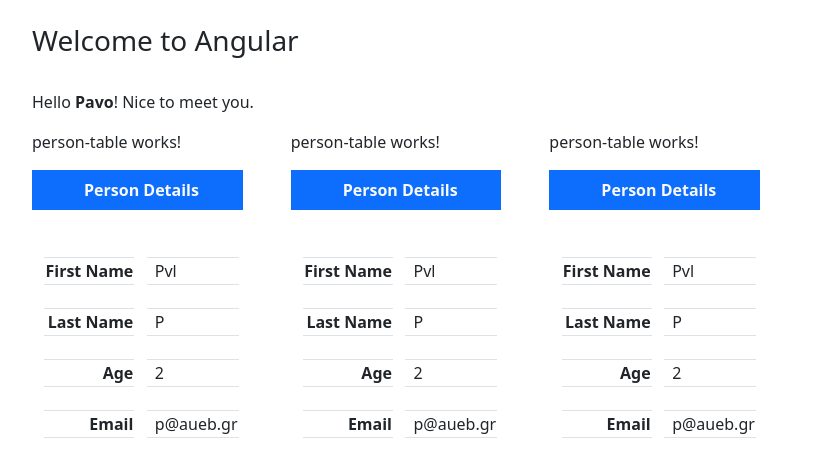
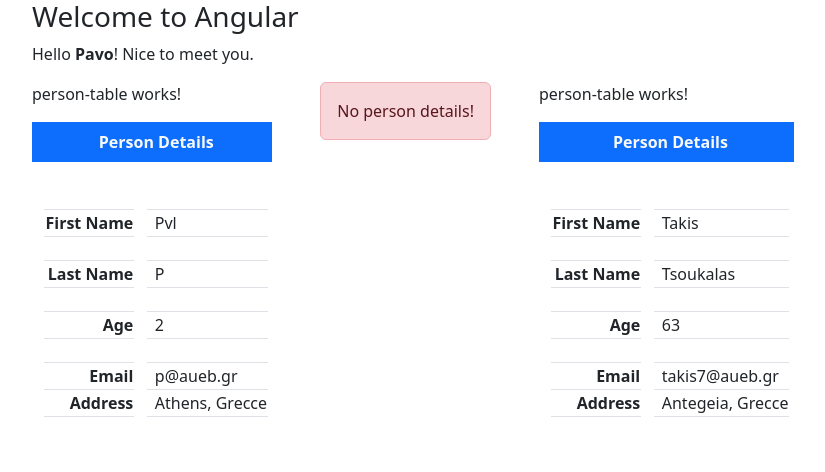
Before and after one commit to pav1op/angular-introduction, an Angular app: page / in a window 1280 px wide. Shown: the top 472 px of the page, without its empty margins (50-875 px from the left). Built offline with nearby package versions, Linux system fonts and the light colour scheme.

Commit message:
component-input

```diff
--- a/src/app/app.component.html
+++ b/src/app/app.component.html
@@ -1,10 +1,10 @@
 <div class="container">
-        <h3>Welcome to Angular</h3>
-        <p>Hello <strong>{{ name }}</strong>! Nice to meet you.</p>
+       <h3>Welcome to Angular</h3>
+       <p>Hello <strong>{{ name }}</strong>! Nice to meet you.</p>
 
   <div class="d-flex gap-5 text-nowrap ">
+    <app-person-table [person]="person0"></app-person-table>
     <app-person-table></app-person-table>
-    <app-person-table></app-person-table>
-    <app-person-table></app-person-table>
+    <app-person-table [person]="person1"></app-person-table>
   </div>
 </div>
--- a/src/app/app.component.ts
+++ b/src/app/app.component.ts
@@ -1,5 +1,6 @@
 import { Component } from '@angular/core';
 import { PersonTableComponent } from './components/person-table/person-table.component';
+import { Person } from './shared/interfaces/person';
 
 @Component({
   selector: 'app-root',
@@ -11,5 +12,21 @@ import { PersonTableComponent } from './components/person-table/person-table.com
 export class AppComponent {
   name = 'Pavo';
 
+  person0: Person = {
+    givenName: 'Pvl',
+    surName: 'P',
+    age: 2,
+    email: 'p@aueb.gr',
+    address: 'Athens, Grecce',
+  };
+
+  person1: Person = {
+    givenName: 'Takis',
+    surName: 'Tsoukalas',
+    age: 63,
+    email: 'takis7@aueb.gr',
+    address: 'Antegeia, Grecce',
+  };
+
 
 }
--- a/src/app/components/person-table/person-table.component.html
+++ b/src/app/components/person-table/person-table.component.html
@@ -1,3 +1,8 @@
+@if(!person) {
+    <div class="alert alert-danger text-center">
+        No person details!
+    </div>
+} @else {
 <p>person-table works!</p>
 <table class="table table-bordered w-50">
       <caption class="caption-top fw-bold bg-primary text-light text-center">
@@ -19,4 +24,9 @@
         <td class="fw-semibold text-end">Email</td>
         <td class="ps-2">{{ person.email }}</td>
       </tr>
+    <tr>
+        <td class="fw-semibold text-end">Address</td>
+        <td class="ps-2">{{ person.address }}</td>
+    </tr>
 </table>
+}
--- a/src/app/components/person-table/person-table.component.ts
+++ b/src/app/components/person-table/person-table.component.ts
@@ -1,4 +1,5 @@
-import { Component } from '@angular/core';
+import { Component, Input } from '@angular/core';
+import { Person } from 'src/app/shared/interfaces/person';
 
 @Component({
   selector: 'app-person-table',
@@ -8,10 +9,5 @@ import { Component } from '@angular/core';
   styleUrl: './person-table.component.css'
 })
 export class PersonTableComponent {
-  person ={
-    givenName: 'Pvl',
-    surName: 'P',
-    age: 2,
-    email: 'p@aueb.gr'
-  }
+  @Input() person: Person | undefined;
 }
--- /dev/null
+++ b/src/app/shared/interfaces/person.ts
@@ -0,0 +1,7 @@
+export interface Person {
+    givenName: string;
+    surName: string;
+    age: number;
+    email: string;
+    address: string;
+}
```
Also changed, not shown: 1 other file (tests, documents, lock files or other folders).
